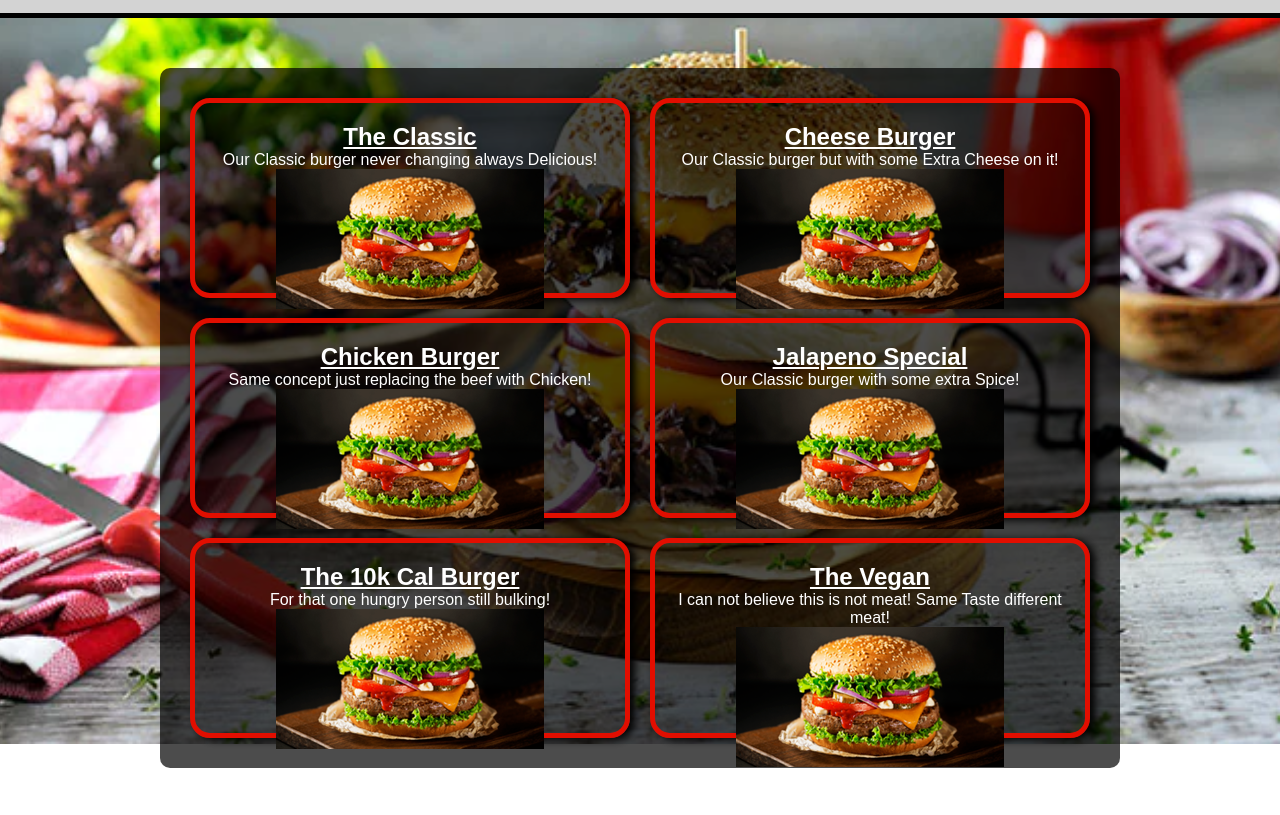
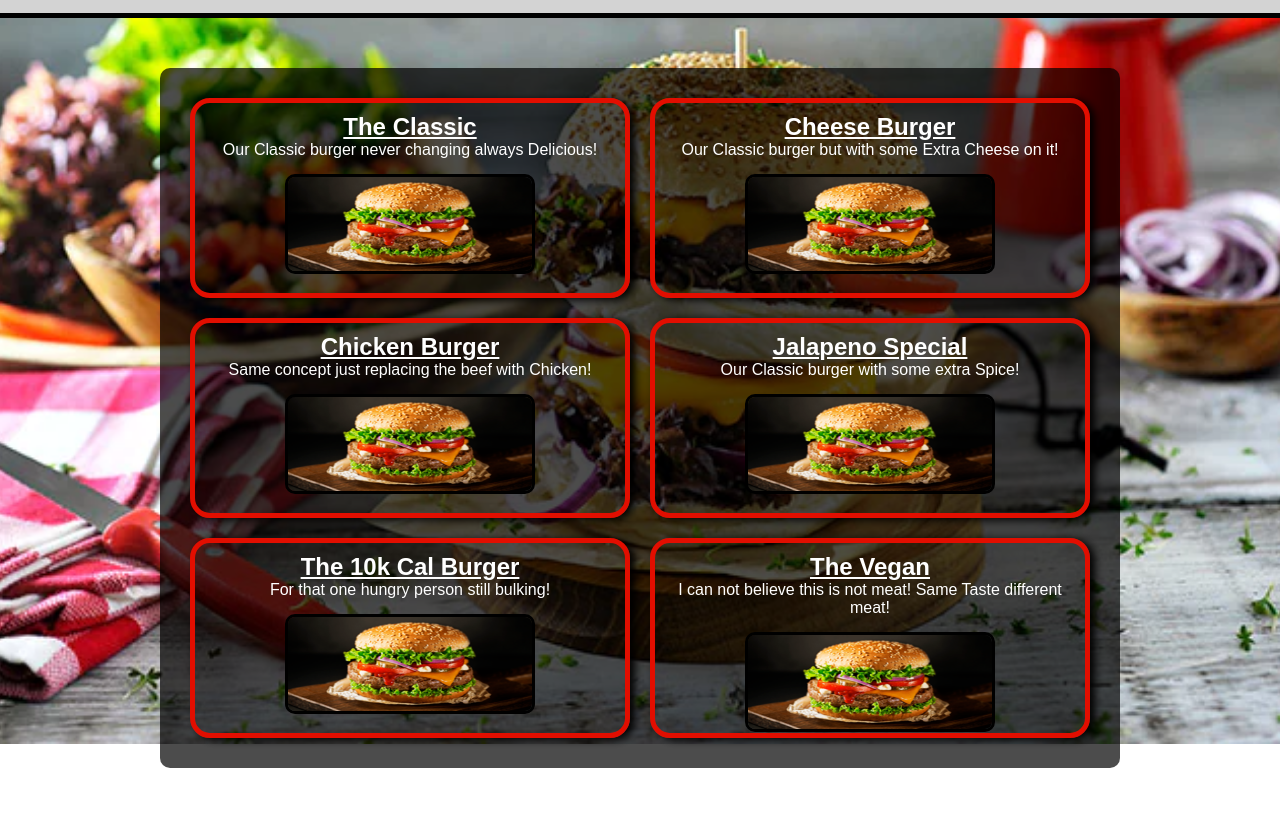
Before and after one commit to IAmYoungbossy/restaurant-page, a website built with webpack: page dist/index.html in a window 1280 px wide. Both pictures are taken after a click on the item "Menu". Shown: the part 56-871 px from the top of the page. Built offline with nearby package versions, Linux system fonts and the light colour scheme.

Commit message:
Append menu image to each of the menu card in menu.js

```diff
--- a/src/menu.css
+++ b/src/menu.css
@@ -14,7 +14,7 @@ body {
 }
 .menu-items {
   height: 200px;
-  padding: 20px;
+  padding: 10px;
   border-radius: 20px;
   text-align: center;
   border: 5px solid #e20e00;
@@ -34,6 +34,13 @@ body {
   background-color: rgba(0, 0, 0, 0.7);
   border-radius: 10px;
 }
+.menu-items > img {
+  width: 250px;
+  height: 100px;
+  margin-top: 15px;
+  border-radius: 10px;
+  border: 3px solid black;
+}
 .menuFooter {
   text-align: center;
   background-color: black;
```
Also changed, not shown: dist/bundle.js.
